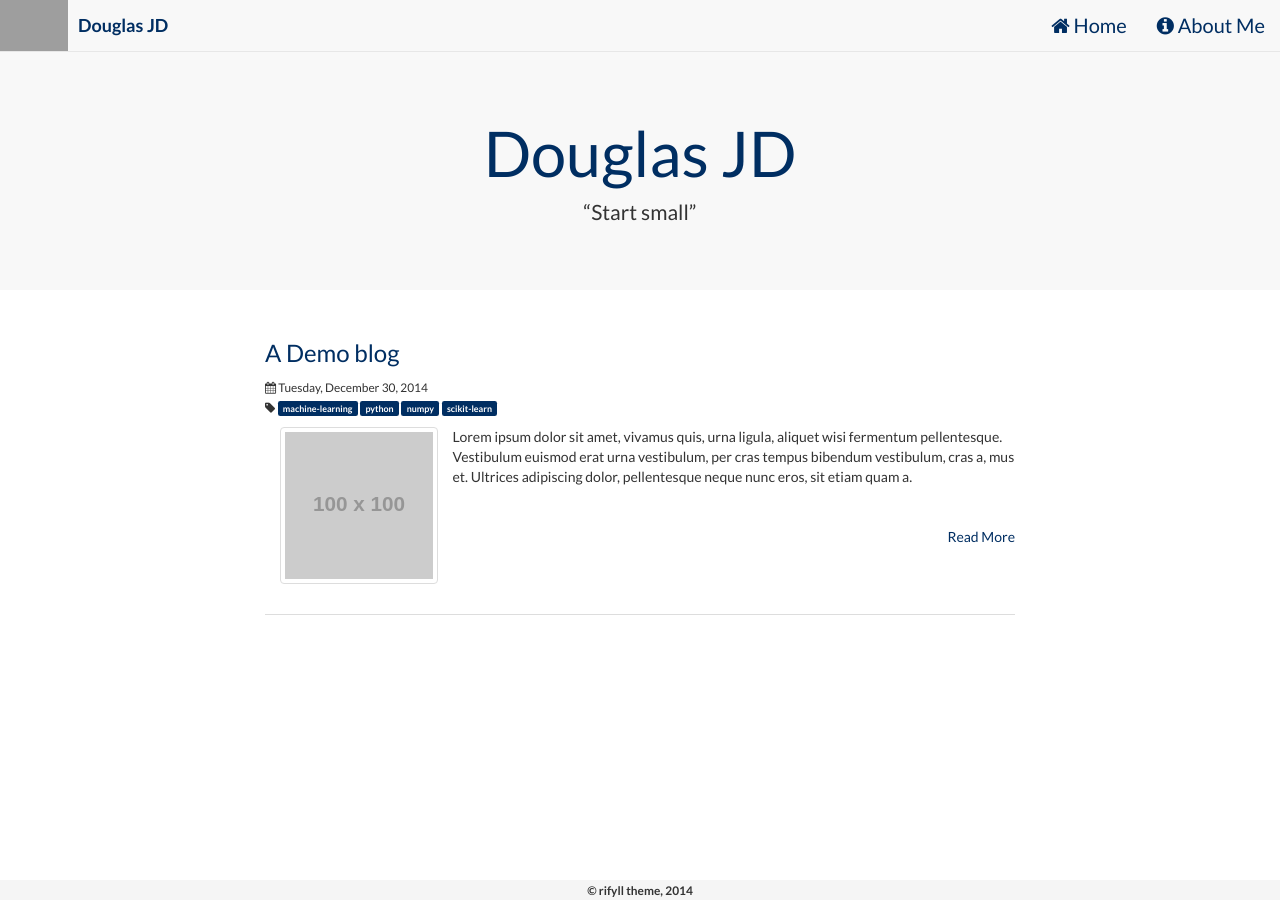
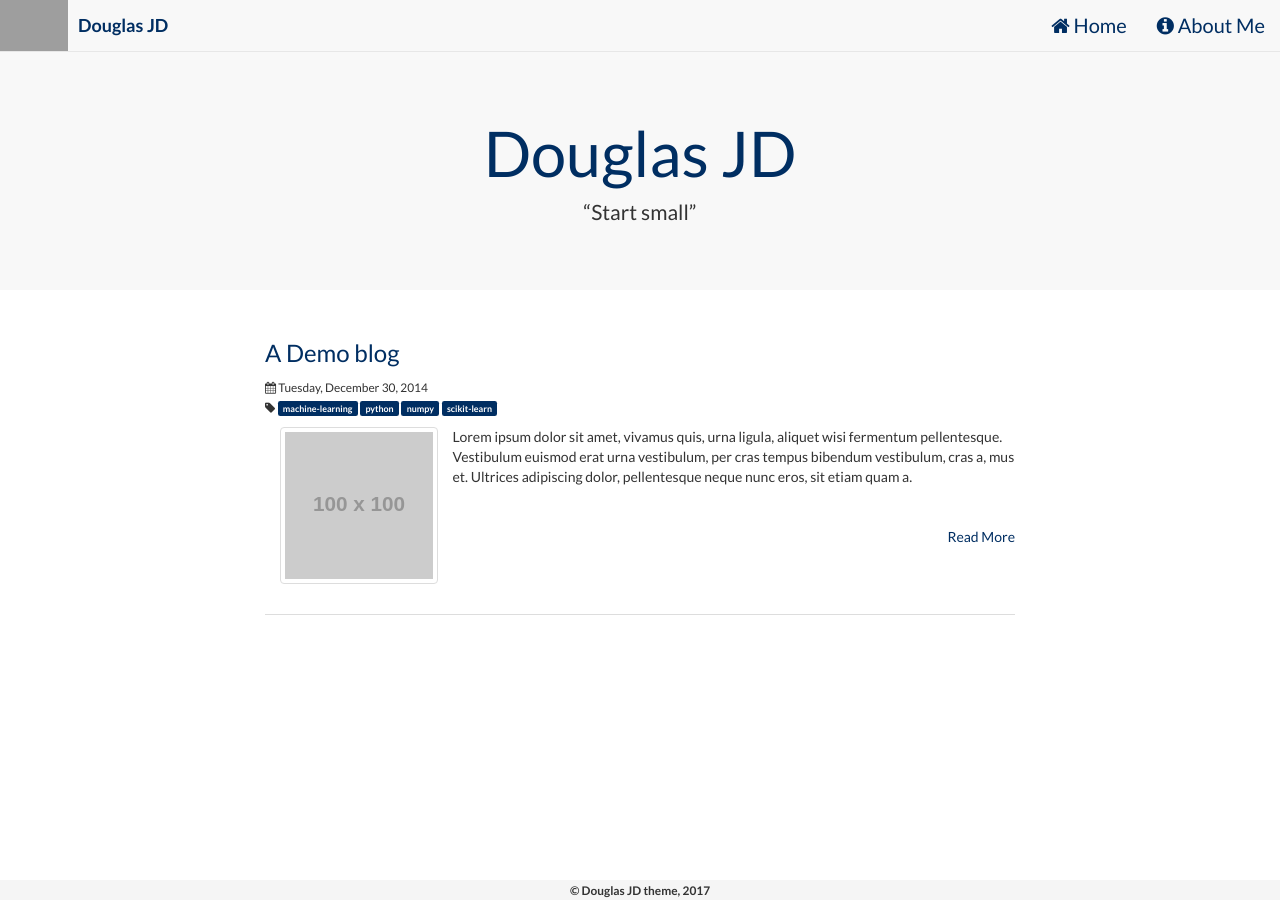
Before and after one commit to jd-xia/blog, a Jekyll site: the page built from index.html, in a window 1280 px wide. Built offline with Jekyll 4.4.1, drawn with Linux system fonts in a browser that asks for light colours; nearby versions of some CDN libraries; grey boxes are pictures that could not be loaded.

Commit message:
Update footer.html

```diff
--- a/_includes/footer.html
+++ b/_includes/footer.html
@@ -6,7 +6,7 @@
         <div class="col-lg-offset-3 col-lg-6">
             <div class="row">
               <div class="col-xs-12 text-center">
-                <small>&copy; rifyll theme, 2014</small>
+                <small>&copy; Douglas JD theme, 2017</small>
               </div>
             </div>
         </div>
```
